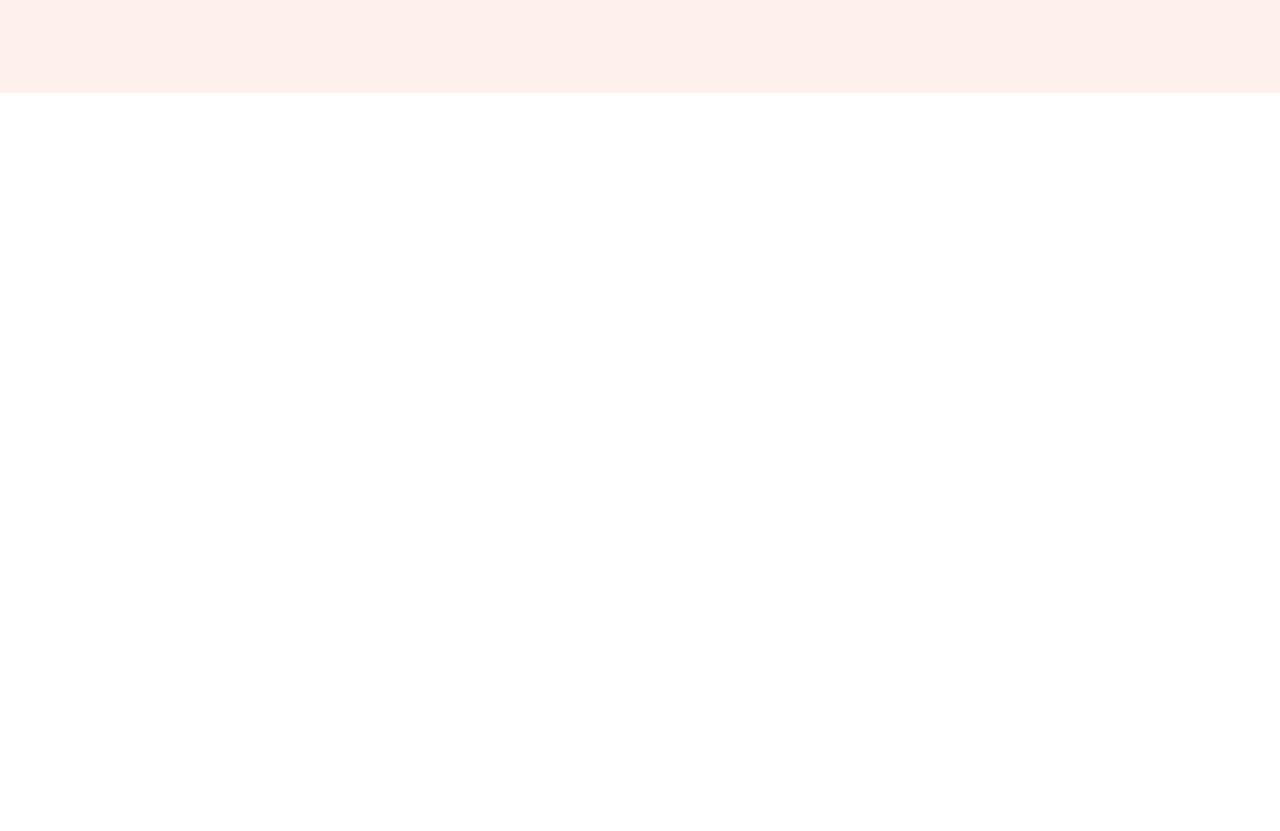
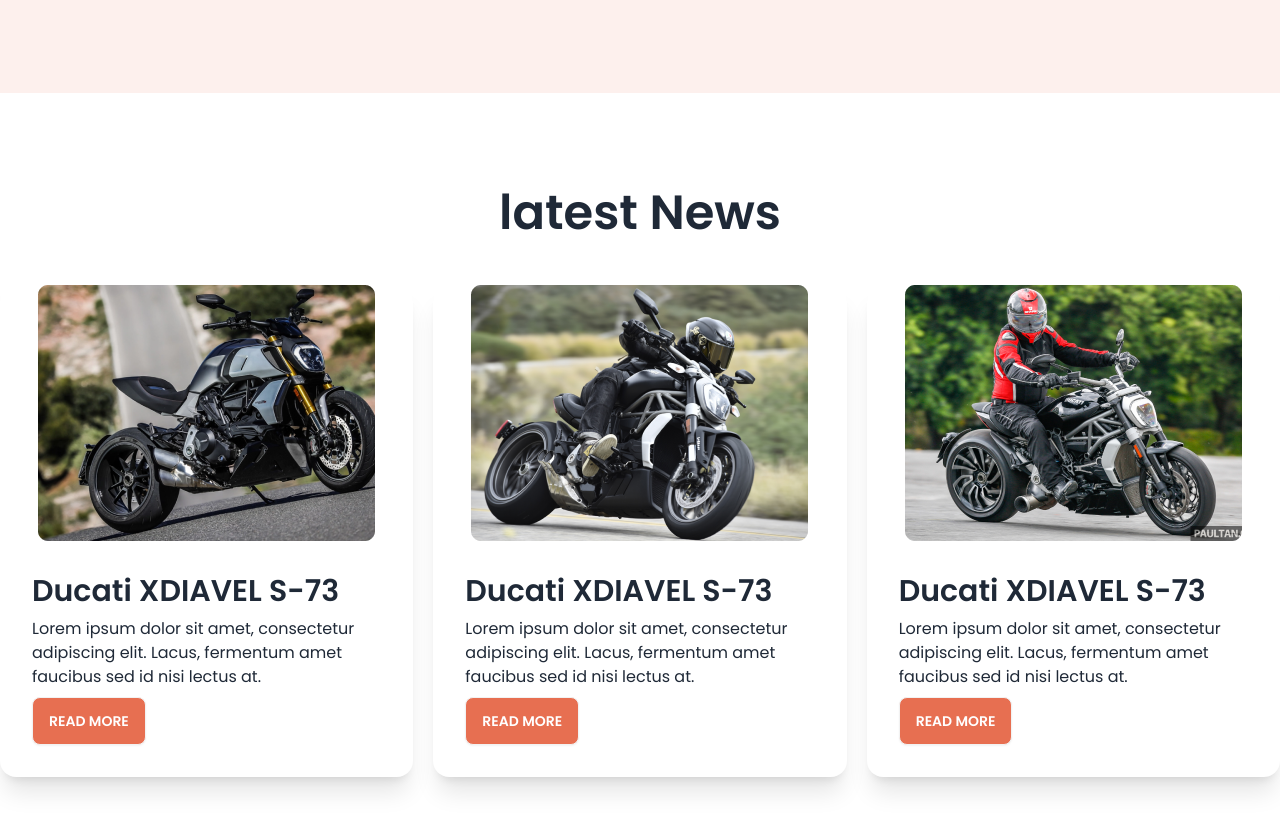
Before and after one commit to payalhossain776/biker-zone-sell, a plain HTML site: page index.html in a window 1280 px wide. Shown: the part 525-1356 px from the top of the page. Before the commit the page ends 800 px from the top, so only its background shows below. Drawn offline with nearby package versions, Linux system fonts and the light colour scheme.

Commit message:
main section latest bike

```diff
--- a/index.html
+++ b/index.html
@@ -151,7 +151,49 @@
         <!-- slider corousel end -->
     </header>
     <main class="md:container md:mx-auto">
+      <!-- fea section -->
+       <section>
 
+       </section>
+       <!-- fea section end -->
+       <section class="my-24">
+       <h2 class="text-5xl mb-12 font-semibold text-center">latest News</h2>
+       <div class="grid gap-5 grid-cols-1 md:grid-cols-2 lg:grid-cols-3">
+        <!-- first card -->
+        <div class="card bg-base-100 shadow-xl">
+          <figure><img src="img/latest1.png" alt="Shoes" /></figure>
+          <div class="card-body">
+            <h2 class="card-title text-3xl">Ducati XDIAVEL S-73</h2>
+            <p>Lorem ipsum dolor sit amet, consectetur adipiscing elit. Lacus, fermentum amet faucibus sed id nisi lectus at.</p>
+            <div class="card-actions justify-start">
+              <button class="btn bg-bike-primary text-white uppercase">Read More</button>
+            </div>
+          </div>
+        </div>
+               <!-- secend card -->
+               <div class="card bg-base-100 shadow-xl">
+                <figure><img src="img/latest2.png" alt="Shoes" /></figure>
+                <div class="card-body">
+                  <h2 class="card-title text-3xl">Ducati XDIAVEL S-73</h2>
+                  <p>Lorem ipsum dolor sit amet, consectetur adipiscing elit. Lacus, fermentum amet faucibus sed id nisi lectus at.</p>
+                  <div class="card-actions justify-start">
+                    <button class="btn bg-bike-primary text-white uppercase">Read More</button>
+                  </div>
+                </div>
+              </div>
+                     <!-- thired card -->
+        <div class="card bg-base-100 shadow-xl">
+          <figure><img src="img/latest3.png" alt="Shoes" /></figure>
+          <div class="card-body">
+            <h2 class="card-title text-3xl">Ducati XDIAVEL S-73</h2>
+            <p>Lorem ipsum dolor sit amet, consectetur adipiscing elit. Lacus, fermentum amet faucibus sed id nisi lectus at.</p>
+            <div class="card-actions justify-start">
+              <button class="btn bg-bike-primary text-white uppercase">Read More</button>
+            </div>
+          </div>
+        </div>
+       </div>
+       </section>
     </main>
     <footer>
 
```
